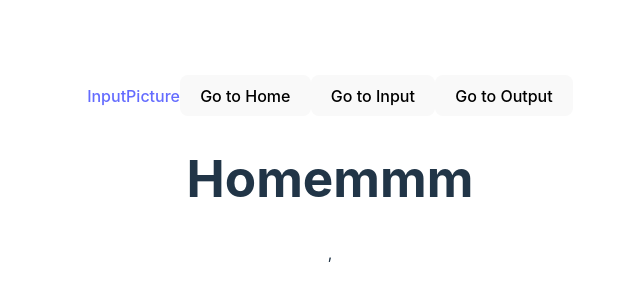
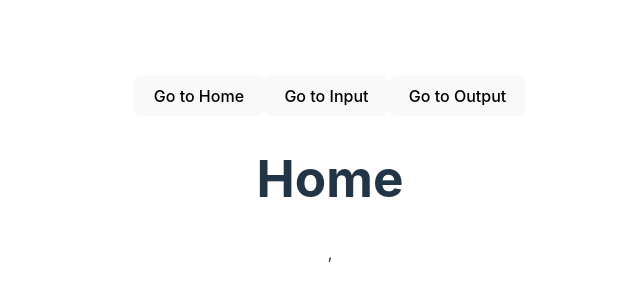
Before and after one commit to vol-10/frontend, a React (Vite) app: page / in a window 1280 px wide. Shown: the part 230-530 px from the top of the page, without its empty margins (310-950 px from the left). Built offline with nearby package versions, Linux system fonts and the light colour scheme.

Commit message:
issue9　コードを整理

```diff
--- a/src/App.jsx
+++ b/src/App.jsx
@@ -1,17 +1,13 @@
-import { useState } from 'react'
+
 import React from 'react';
-import reactLogo from './assets/react.svg'
-import viteLogo from '/vite.svg'
+
 import './App.css'
-
-import { BrowserRouter , Route, Routes, Link} from 'react-router-dom';
+import { Route, Routes} from 'react-router-dom';
 import { useNavigate } from 'react-router-dom';
 import InputPicture from "./input.jsx"
 import OutputMusic from "./output.jsx"
-import Routess from './Routes.jsx'
 import Home from "./Home"
 function App() {
-  const [count, setCount] = useState(0)
 
   const navigate = useNavigate();
 
@@ -30,7 +26,6 @@ function App() {
   return (
     <>
       <div>
-      <Link to="/input">InputPicture</Link>
       <button onClick={handleGoHome}>Go to Home</button>
       <button onClick={handleGoInputPicture}>Go to Input</button>
       <button onClick={handleGoOutputMusic}>Go to Output</button>
--- a/src/Home.jsx
+++ b/src/Home.jsx
@@ -1,7 +1,7 @@
 const Home = () => {
     return (
       <div>
-        <h1>Homemmm</h1>
+        <h1>Home</h1>
       </div>
     );
   };
--- a/src/Routes.jsx
+++ /dev/null
@@ -1,15 +0,0 @@
-import { Routes, Route } from "react-router-dom";
-import App from "./App"
-import InputPicture from "./input"
-
-
-export const AppRoutes = () => {
-    return (
-        <Routes>
-            <Route path="/" element={<App />} />
-            <Route path="/input" element={<InputPicture />} />
-        </Routes>
-    )
-}
-
-export default AppRoutes;
--- a/src/input.jsx
+++ b/src/input.jsx
@@ -1,10 +1,8 @@
 import { useState,useRef } from 'react'
 import React from "react"
-import reactLogo from './assets/react.svg'
-import viteLogo from '/vite.svg'
 import OutputMusic from "./output.jsx"
 import { useNavigate } from 'react-router-dom';
-import { BrowserRouter , Route, Routes, Link} from 'react-router-dom';
+import {  Route, Routes} from 'react-router-dom';
 
 function InputPicture(){
     const[selectedFile,setSelectedFile]=useState(null);
--- a/src/output.jsx
+++ b/src/output.jsx
@@ -1,8 +1,6 @@
 import { useState,useRef } from 'react'
 import React from "react"
-import reactLogo from './assets/react.svg'
-import viteLogo from '/vite.svg'
-import { Link } from 'react-router-dom'
+
 
 
 function OutputMusic(){
```
